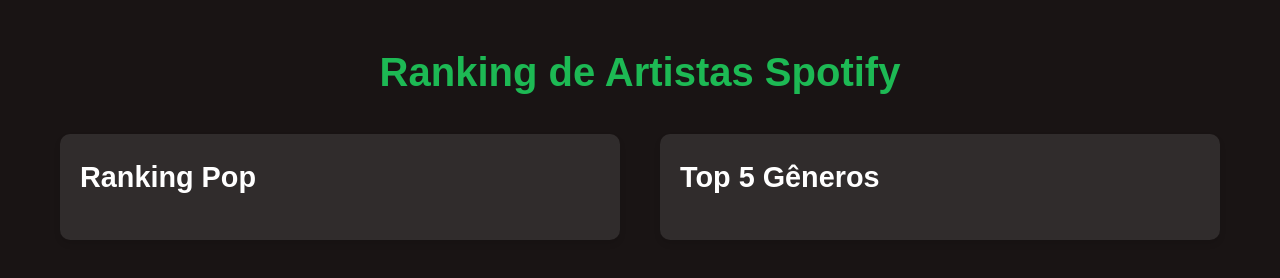
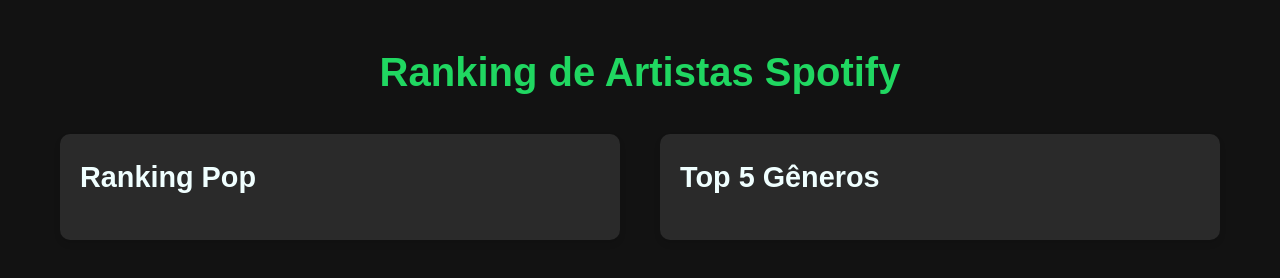
Before and after one commit to felpsalvs/spotify-ranking, a website built with Vite: page frontend/src/index.html in a window 1280 px wide. Built offline with nearby package versions, Linux system fonts and the light colour scheme; files whose address does not match are found by name.

Commit message:
updated color theme

```diff
--- a/frontend/src/css/style.css
+++ b/frontend/src/css/style.css
@@ -1,7 +1,7 @@
 :root {
-	--spotify-green: #1db954;
-	--spotify-black: #191414;
-	--spotify-white: #ffffff;
+	--spotify-green: #20d761;
+	--spotify-black: #121212;
+	--spotify-white: #f0ffff;
 	--spotify-gray: #b3b3b3;
 }
 
```
